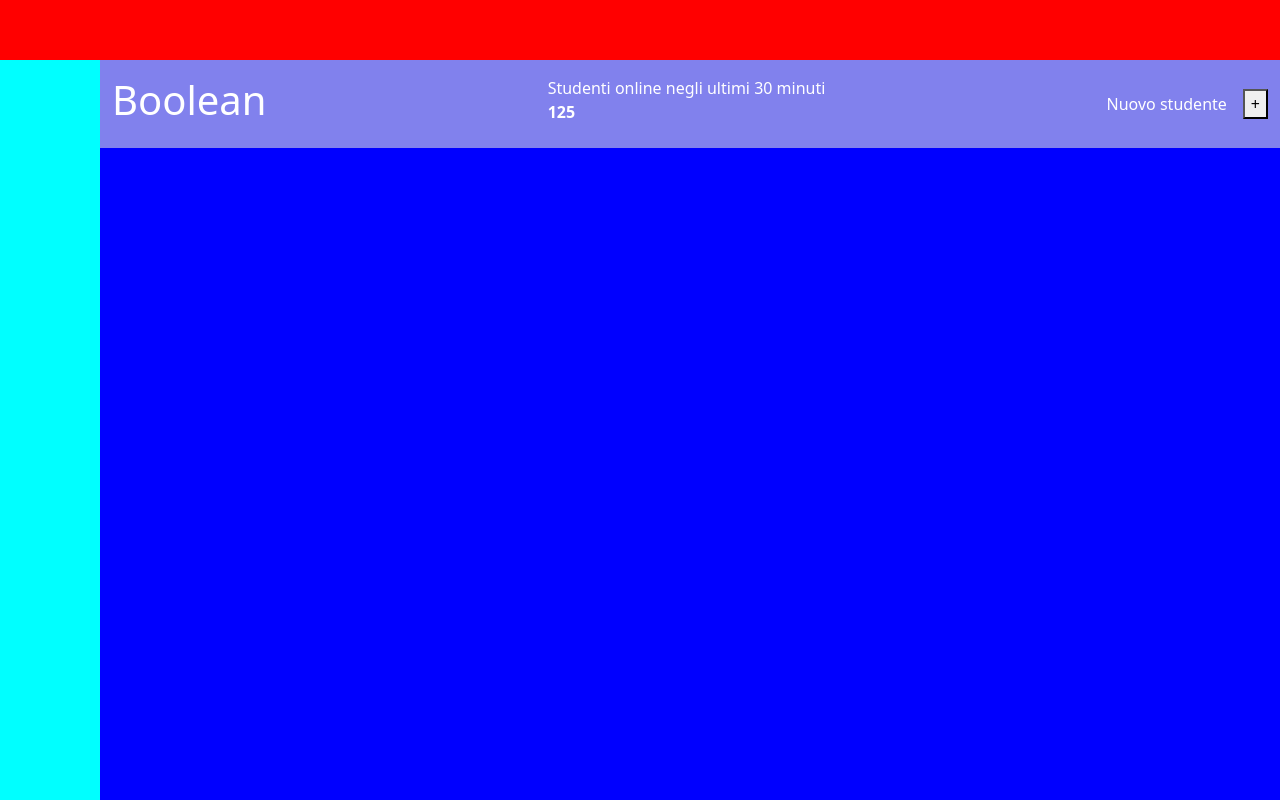
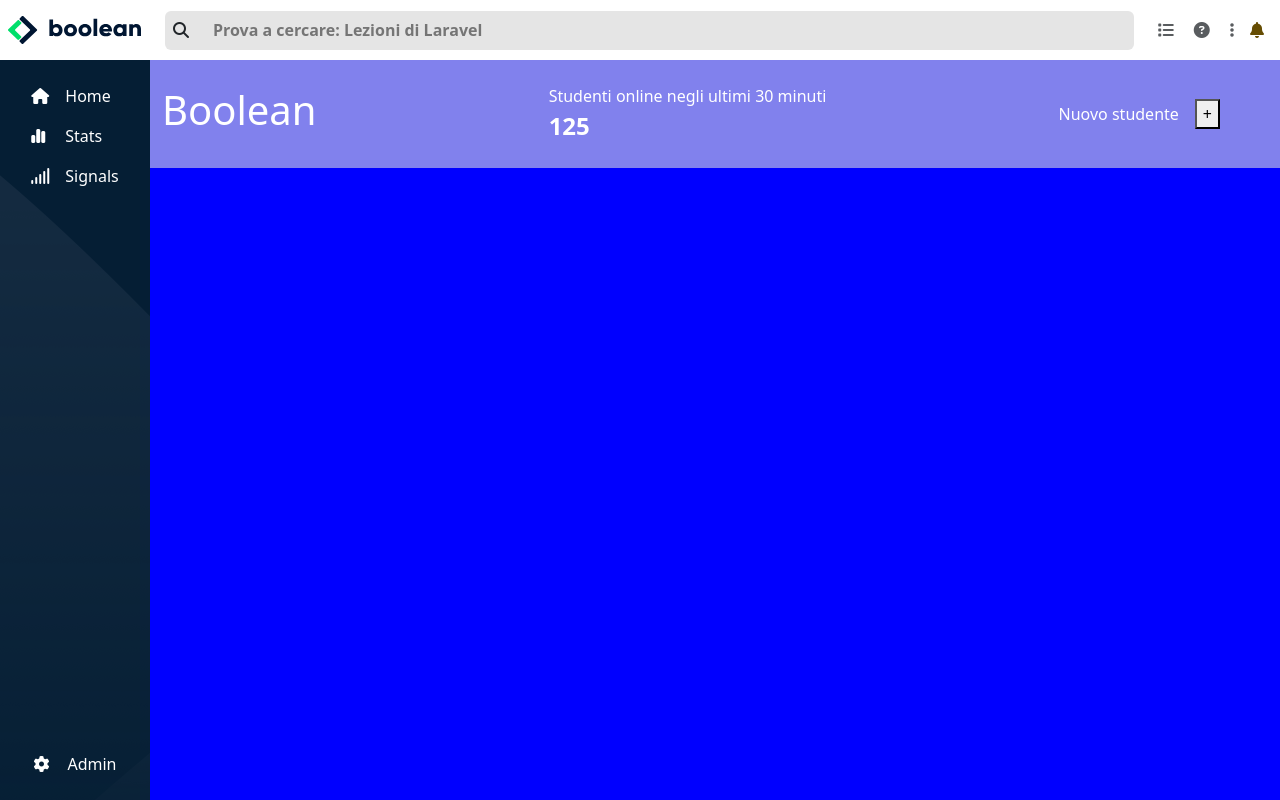
Before and after one commit to DavideAnile/html-css-bootstrap-dashboard, a plain HTML site: page index.html in a window 1280 px wide. Drawn offline with nearby package versions, Linux system fonts and the light colour scheme.

Commit message:
feat : NAVBAR + ASIDE completed

```diff
--- a/css/style.css
+++ b/css/style.css
@@ -1,9 +1,15 @@
 nav{
     height: 60px;
-    background-color: red;
+    /* background-color: red; */
 }
 
+.nav-search{
+    background-color: #e5e5e5;
+}
 
+.fa-chart-simple, .fa-gear{
+    width: 18px;
+}
 .my-big-container{
     width: 100vw;
     height: calc(100vh - 60px);
@@ -11,14 +17,36 @@ nav{
 }
 
 .my-big-container aside{
-    width: 100px;
-    background-color: aqua;
+    width: 150px;
+    background-color: #051e34;
+    background-image: url("/img/sidebar-bg.png");
+
 }
 
 .my-big-container main{
-    width: calc(100% - 100px);
+    width: calc(100% - 150px);
 }
 
 .my-big-container main header{
     background-color: rgba(245, 245, 220, 0.527);
 }
+
+
+
+/* Media__________________ */
+
+@media screen and (max-width: 768px){
+
+    .my-big-container aside{
+        width: 50px;
+    }
+
+    .my-big-container main{
+        width: calc(100% - 50px);
+    }
+
+
+    .text-aside{
+        display: none;
+    }
+}
--- a/index.html
+++ b/index.html
@@ -4,28 +4,74 @@
     <meta charset="UTF-8">
     <meta http-equiv="X-UA-Compatible" content="IE=edge">
     <meta name="viewport" content="width=device-width, initial-scale=1.0">
+    <link rel="stylesheet" href="https://cdnjs.cloudflare.com/ajax/libs/font-awesome/6.2.1/css/all.min.css" integrity="sha512-MV7K8+y+gLIBoVD59lQIYicR65iaqukzvf/nwasF0nqhPay5w/9lJmVM2hMDcnK1OnMGCdVK+iQrJ7lzPJQd1w==" crossorigin="anonymous" referrerpolicy="no-referrer" />
     <link href="https://cdn.jsdelivr.net/npm/bootstrap@5.3.0-alpha1/dist/css/bootstrap.min.css" rel="stylesheet" integrity="sha384-GLhlTQ8iRABdZLl6O3oVMWSktQOp6b7In1Zl3/Jr59b6EGGoI1aFkw7cmDA6j6gD" crossorigin="anonymous">
     <link rel="stylesheet" href="css/style.css">
     <title>Dashboard</title>
 </head>
 <body>
-    <nav>
 
-    </nav>
+    <nav class="d-flex justify-content-between align-items-center px-2 py-1">   <!-- NAVBAR-->
+        <div class="d-none d-md-flex">
+            <img src="img/logo.svg" alt="">
+        </div>
+        <div class="mobile-logo d-md-none h-100">
+            <img src="img/mobile-logo.png" alt="" class="h-100">
+        </div>
+        <div class="flex-grow-1 px-4 position-relative h-75">
+            <i class="fa-solid fa-magnifying-glass position-absolute top-50 translate-middle-y ps-2"></i>
+            <input type="text" class="nav-search fw-semibold w-100 h-100 border-0 rounded-2 ps-5" placeholder="Prova a cercare: Lezioni di Laravel">
+        </div>
+        <div class="d-flex align-items-center text-muted">
+            <div class="d-none d-md-block">
+                <i class="fa-solid fa-list"></i>
+                <i class="fa-solid fa-circle-question ps-3"></i>
+                <i class="fa-solid fa-ellipsis-vertical px-3"></i>
+            </div>
+            <i class="fa-solid fa-bell text-warning-emphasis pe-2"></i>
+        </div>
+    </nav>  <!-- Navbar-->
+
+
+
+
 
     <div class="my-big-container d-flex">
-        <aside>
 
-        </aside>
+
+        <aside class="d-flex flex-column justify-content-between align-items-center px-2 py-4 text-white"> <!-- ASIDE-->
+            <div>
+                <div class="d-flex gap-3">
+                    <div><i class="fa-solid fa-house"></i></div>
+                    <div class="text-aside">Home</div>
+                </div>
+
+                <div class="d-flex gap-3 py-3">
+                    <div><i class="fa-solid fa-chart-simple"></i></div>
+                    <div class="text-aside">Stats</div>
+                </div>
+                <div class="d-flex gap-3">
+                    <div><i class="fa-solid fa-signal"></i></div>
+                    <div class="text-aside">Signals</div>
+                </div>
+            </div>
+            <div class="d-flex gap-3">
+                <div><i class="fa-solid fa-gear"></i></div>
+                <div class="text-aside">Admin</div>
+            </div>
+        </aside>   <!-- /ASIDE-->
+
 
         <main>
-            <header class="container-fluid d-flex justify-content-between text-white py-3">
-                <div class="header-left"><h1>Boolean</h1></div>
-                <div class="header-central">
+            <header class="container-fluid d-flex flex-column flex-md-row justify-content-between text-white py-2">
+                <div class="header-left d-flex align-items-center order-1 order-md-0 py-2">
+                    <h1>Boolean</h1>
+                </div>
+                <div class="header-central order-2 order-md-1 py-3">
                     <div>Studenti online negli ultimi 30 minuti</div>
-                    <div class="fw-bold">125</div>
+                    <div class="fs-4 fw-bold">125</div>
                 </div>
-                <div class="header-right d-flex flex-row align-items-center gap-3">
+                <div class="header-right d-flex flex-row align-items-center order-0 order-md-2 gap-3 py-2 pe-5">
                     <div>Nuovo studente</div>
                     <div><button>+</button></div>
                 </div>
```
Also changed, not shown: img/class-avatar.jpeg (added), img/class-avatar.jpg (added), img/logo.svg (added), img/mobile-logo.png (added), img/sidebar-bg.png (added), img/stats.jpeg (added).
